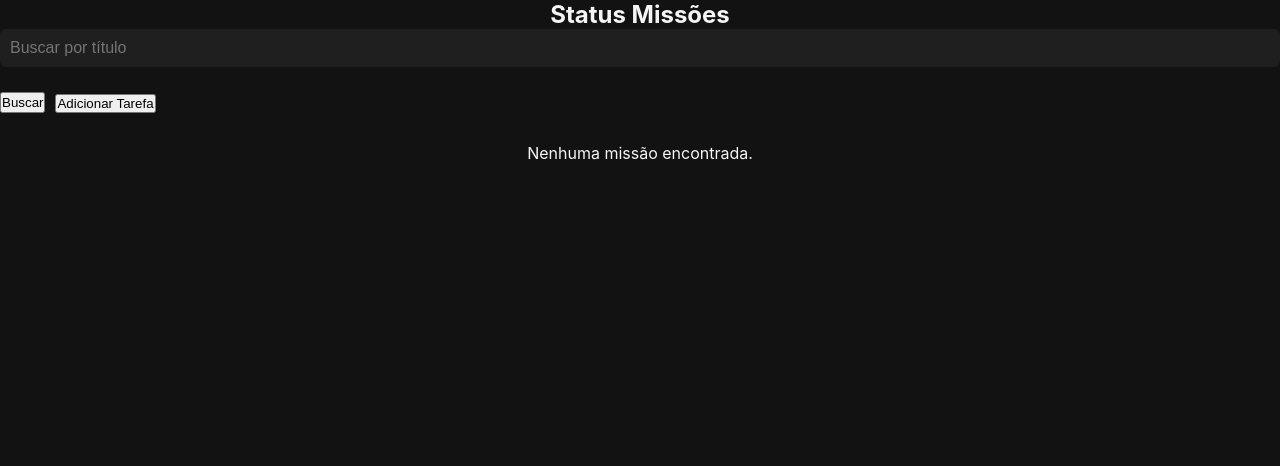
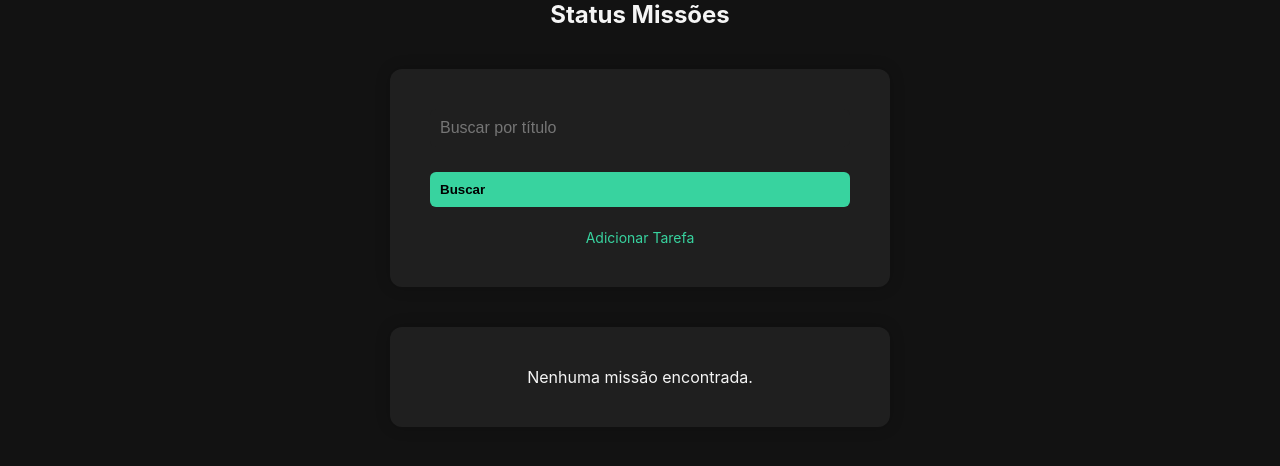
Before and after one commit to byancabsc/HackPyDB, a Flask app: page /mission_update in a window 1280 px wide. Shown: the part 80-546 px from the top of the page. Run offline with Flask 3, Linux system fonts and the light colour scheme; the visitor is signed in with stand-in values (Sample User, id 1); data that the repository does not hold is empty.

Commit message:
Refatorando front-end missions

```diff
--- a/app/templates/mission_update.html
+++ b/app/templates/mission_update.html
@@ -3,18 +3,18 @@
 <h2>Status Missões</h2>
 
 <!-- FORMULÁRIO DE BUSCA -->
-<div id="form" class="form-container">
-    <form method="GET" action="/mission_update" style="display: flex; gap: 10px; flex-wrap: wrap;">
-        <input class="form-field" type="text" name="q" placeholder="Buscar por título" value="{{ term | default('') }}" required>
-        <button class="add-btn" type="submit"> Buscar</button>
+<div id="form" class="container">
+    <form method="GET" action="/mission_update">
+        <input class="form-field" type="text" name="q" placeholder="Buscar por título" value="{{ term | default('') }}">
+        <button  type="submit" class="submit-btn"> Buscar </button><br>
         <a href="{{ url_for('mission.add_mission') }}">
-            <button type="button" class="add-btn"> Adicionar Tarefa</button>
+            <a type="button" class="link"> Adicionar Tarefa</a>
         </a>
     </form>
 </div>
 
 
-<div id="resultados" style="margin-top: 30px;">
+<div id="resultados" class="container" style="margin-top: 30px;">
     {% if missions %}
         <ul class="todo-list">
             {% for mission in missions %}
```
Also changed, not shown: app/templates/mission_add.html (+5 -5 lines).
